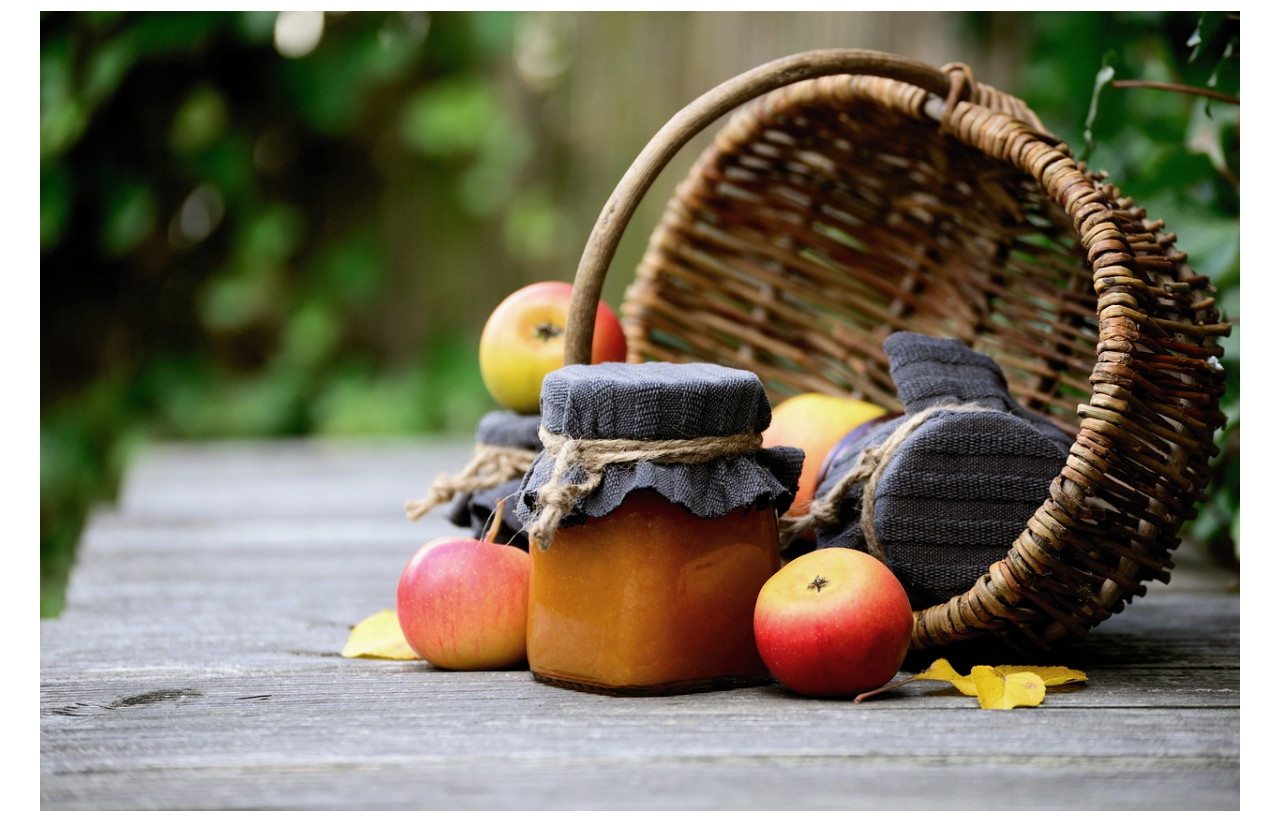
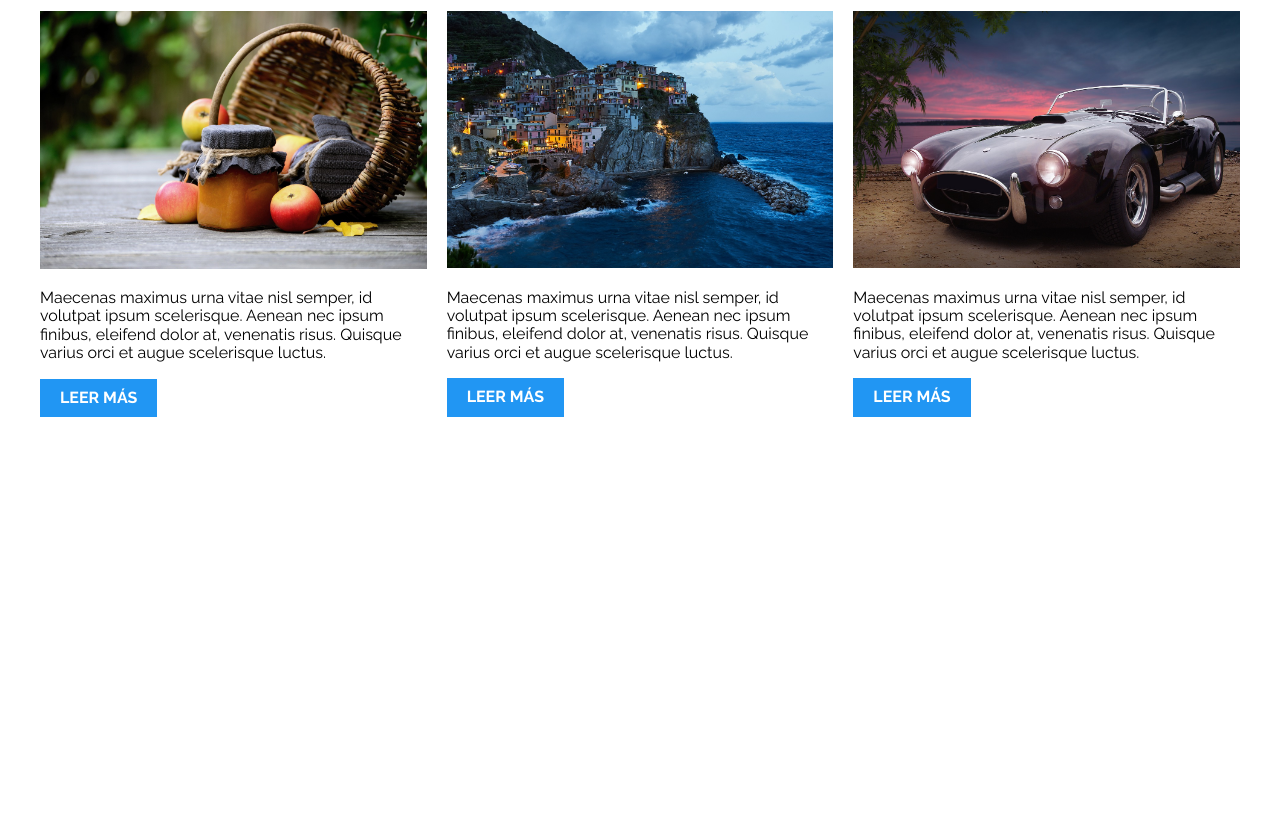
Before and after one commit to Eduardo8772/RWD, a plain HTML site: page 03-3columnas_iguales_css_grid/index.html in a window 1280 px wide. Shown: the part 89-912 px from the top of the page. After the commit the page ends 800 px from the top, so only its background shows below. Drawn offline with nearby package versions, Linux system fonts and the light colour scheme.

Commit message:
Ejercicio Grid 3 columnas iguales terminado

```diff
--- a/03-3columnas_iguales_css_grid/css/styles.css
+++ b/03-3columnas_iguales_css_grid/css/styles.css
@@ -1,3 +1,4 @@
+/*Tres columnas iguales con CSS Grid*/
 html {
     box-sizing: border-box;
     font-size: 62.5%;
@@ -39,3 +40,10 @@ h1 {
 }
 
 /** CODIGO AQUI **/
+@media (min-width: 768px) { /*768px estandar tamaño estandar Tablet*/
+    .tres-columnas {
+        display: grid;
+        grid-template-columns: repeat(3, 1fr); /*Layout 3 columnas*/
+        column-gap: 2rem; /*Seperación entre columnas*/
+    }
+}
--- a/03-3columnas_iguales_css_grid/index.html
+++ b/03-3columnas_iguales_css_grid/index.html
@@ -12,7 +12,7 @@
 
 <body>
 
-    <div class="contenedor">
+    <div class="contenedor tres-columnas"> <!--Clase Padre-->
         <article class="entrada-blog">
             <h1>Titulo Entrada Blog</h1>
             <img src="img/imagen1.jpg">
```
